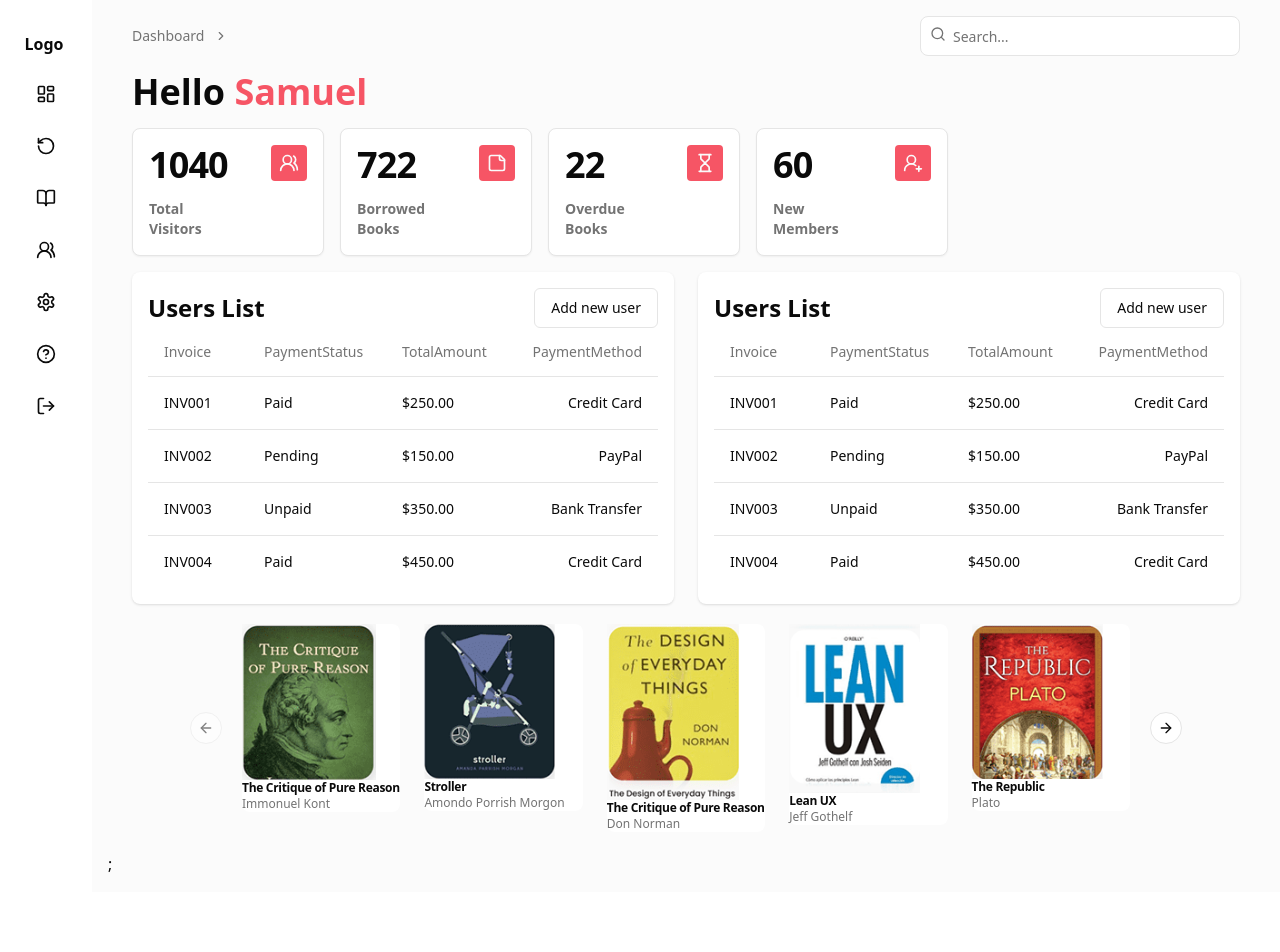
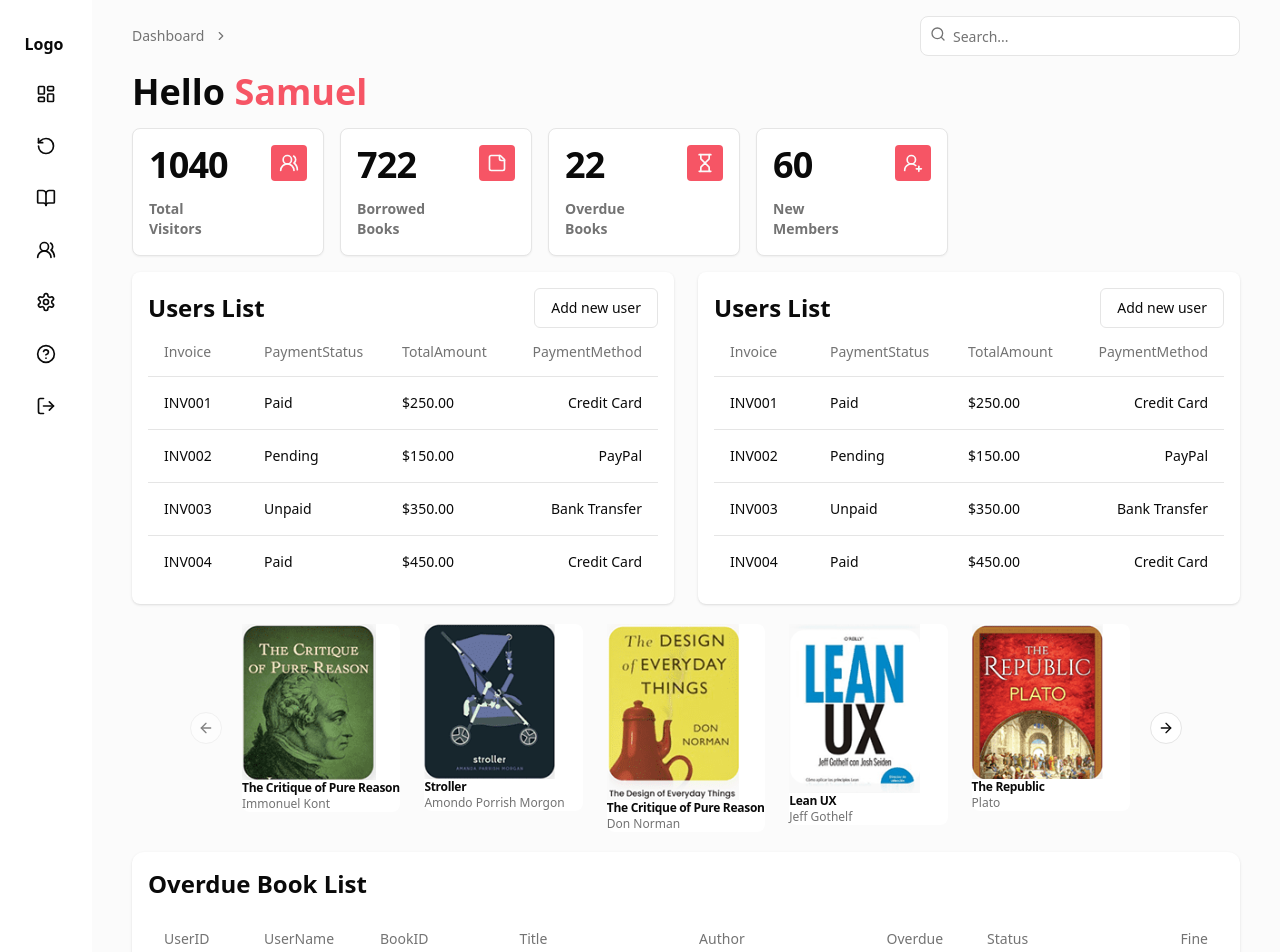
Before and after one commit to olakadasami/library-ms-frontend, a Next.js app: page /dashboard in a window 1280 px wide. Shown: the top 952 px of the page. Before the commit the page ends 892 px from the top, so only its background shows below. Built offline with nearby package versions, Linux system fonts and the light colour scheme.

Commit message:
feat: add Overdue books list to dashboard

```diff
--- a/src/pages/dashboard/index.tsx
+++ b/src/pages/dashboard/index.tsx
@@ -1,4 +1,6 @@
 import BookCarousel from "@/features/books/BookCarousel";
+import DashboardList from "@/features/dashboard/DashboardList";
+import { overdueBooks } from "@/features/dashboard/data/overdueBooks";
 import InfoCard from "@/features/dashboard/InfoCard/InfoCard";
 import { infoCardData } from "@/features/dashboard/InfoCard/infoCardData";
 import UsersList from "@/features/users/UsersList";
@@ -35,6 +37,9 @@ function index() {
         <section className="flex items-center justify-center">
           <BookCarousel />
         </section>
+
+        {/* Overdue books list */}
+        <DashboardList caption="Overdue Book List" data={overdueBooks} />
       </main>
     </div>
   );
```
